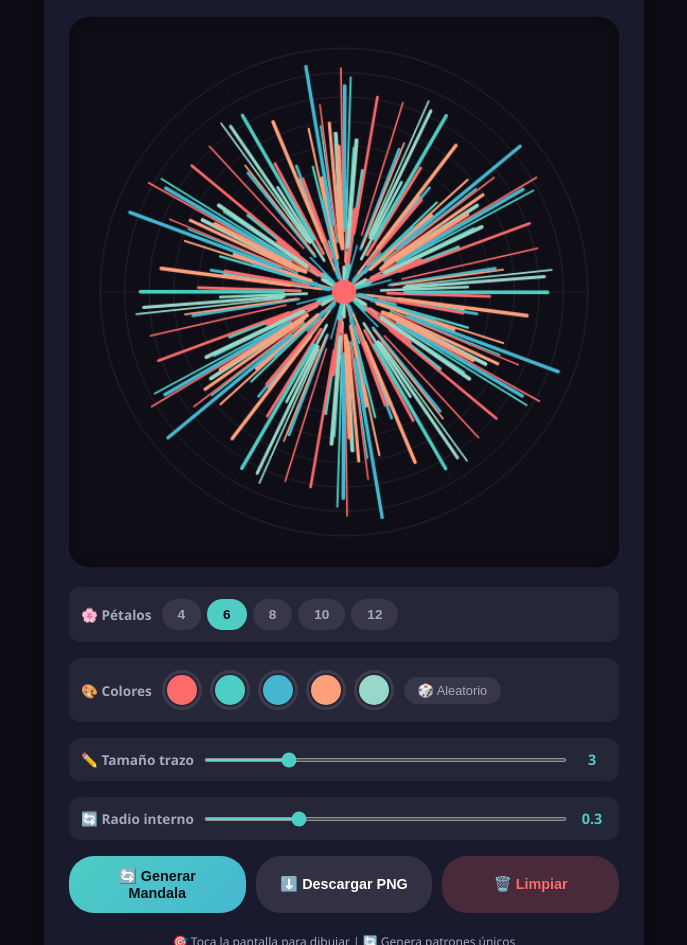
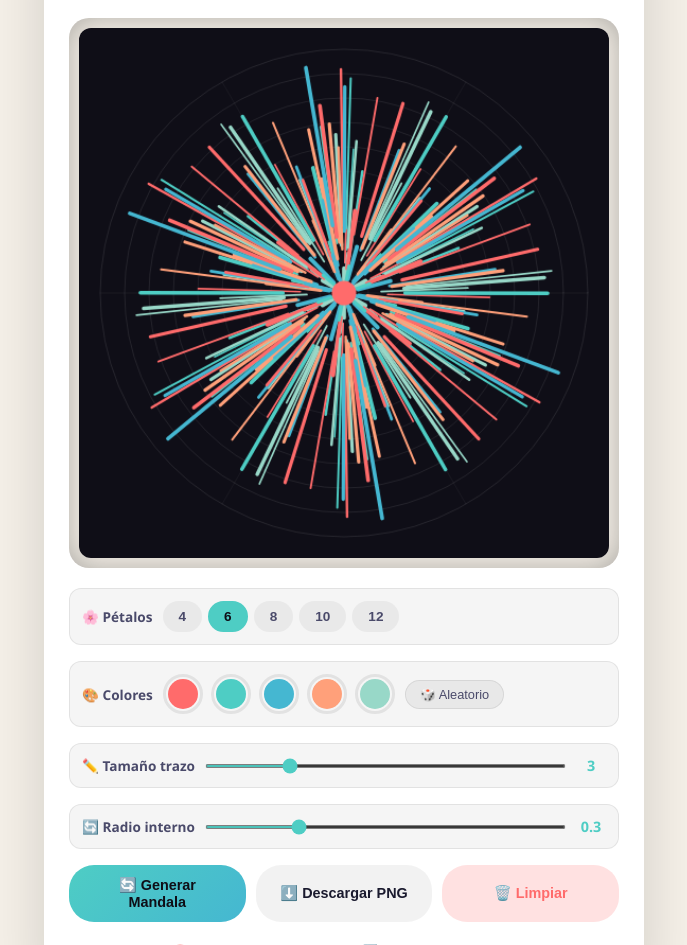
Before and after one commit to Alux9907/mandalas, a plain HTML site: page index.html in a window 1280 px wide. Shown: the part 114-1059 px from the top of the page, without its empty margins (296-983 px from the left). Drawn offline with Linux system fonts and the light colour scheme.

Commit message:
✨ Mejora 1: Modo oscuro/claro automático

```diff
--- a/index.html
+++ b/index.html
@@ -9,7 +9,10 @@
 <body>
     <div class="container">
         <header>
-            <h1>🎨 Mandalas</h1>
+            <div class="header-top">
+                <h1>🎨 Mandalas</h1>
+                <button id="themeToggle" class="theme-btn">🌙</button>
+            </div>
             <p class="subtitle">Dibuja mandalas simétricos relajantes</p>
         </header>
 
--- a/script.js
+++ b/script.js
@@ -354,6 +354,101 @@ clearBtn.addEventListener('click', () => {
 });
 
 // ============================================
+// MODO OSCURO/CLARO
+// ============================================
+
+// Detectar preferencia del sistema
+function detectSystemTheme() {
+    const prefersDark = window.matchMedia('(prefers-color-scheme: dark)');
+    const isDark = prefersDark.matches;
+    const themeBtn = document.getElementById('themeToggle');
+
+    if (isDark) {
+        document.body.classList.remove('light-theme');
+        themeBtn.textContent = '🌙';
+    } else {
+        document.body.classList.add('light-theme');
+        themeBtn.textContent = '☀️';
+    }
+}
+
+// Alternar tema
+function toggleTheme() {
+    const themeBtn = document.getElementById('themeToggle');
+    const isLight = document.body.classList.contains('light-theme');
+
+    if (isLight) {
+        document.body.classList.remove('light-theme');
+        themeBtn.textContent = '🌙';
+        localStorage.setItem('theme', 'dark');
+    } else {
+        document.body.classList.add('light-theme');
+        themeBtn.textContent = '☀️';
+        localStorage.setItem('theme', 'light');
+    }
+}
+
+// Cargar tema guardado
+function loadTheme() {
+    const savedTheme = localStorage.getItem('theme');
+    const themeBtn = document.getElementById('themeToggle');
+
+    if (savedTheme === 'light') {
+        document.body.classList.add('light-theme');
+        themeBtn.textContent = '☀️';
+    } else if (savedTheme === 'dark') {
+        document.body.classList.remove('light-theme');
+        themeBtn.textContent = '🌙';
+    } else {
+        // Si no hay tema guardado, usar el del sistema
+        detectSystemTheme();
+    }
+}
+
+// ============================================
+// EVENTOS DEL TEMA
+// ============================================
+
+document.getElementById('themeToggle').addEventListener('click', toggleTheme);
+
+// Escuchar cambios en el tema del sistema
+window.matchMedia('(prefers-color-scheme: dark)').addEventListener('change', () => {
+    if (!localStorage.getItem('theme')) {
+        detectSystemTheme();
+    }
+});
+
+// ============================================
+// AL INICIALIZAR
+// ============================================
+
+// Cargar tema después de init
+// Reemplaza el init actual con esto:
+
+// ============================================
+// INICIALIZAR (VERSIÓN FINAL)
+// ============================================
+
+function init() {
+    // Cargar tema
+    loadTheme();
+
+    // Dibujar mandala de fondo
+    drawBackgroundMandala();
+    generateRandomMandala();
+
+    console.log('🎨 Generador de Mandalas iniciado!');
+    console.log('🌙 Tema cargado:', localStorage.getItem('theme') || 'sistema');
+}
+
+// Eliminar las llamadas anteriores y usar esta
+// drawBackgroundMandala();
+// generateRandomMandala();
+
+init();
+
+
+// ============================================
 // INICIALIZAR
 // ============================================
 
--- a/style.css
+++ b/style.css
@@ -4,29 +4,65 @@
     box-sizing: border-box;
 }
 
+:root {
+    /* Tema oscuro (por defecto) */
+    --bg-primary: #0f0e17;
+    --bg-secondary: #1a1a2e;
+    --bg-card: rgba(255, 255, 255, 0.05);
+    --text-primary: #fffffe;
+    --text-secondary: #a7a9be;
+    --border-color: rgba(255, 255, 255, 0.1);
+    --canvas-bg: #0f0e17;
+    --shadow: rgba(0, 0, 0, 0.5);
+    --input-bg: rgba(255, 255, 255, 0.1);
+    --btn-hover: rgba(255, 255, 255, 0.15);
+}
+
+/* Tema claro */
+body.light-theme {
+    --bg-primary: #f5f0e8;
+    --bg-secondary: #ffffff;
+    --bg-card: rgba(0, 0, 0, 0.04);
+    --text-primary: #1a1a2e;
+    --text-secondary: #4a4a6a;
+    --border-color: rgba(0, 0, 0, 0.08);
+    --canvas-bg: #f5f0e8;
+    --shadow: rgba(0, 0, 0, 0.15);
+    --input-bg: rgba(0, 0, 0, 0.05);
+    --btn-hover: rgba(0, 0, 0, 0.08);
+}
+
 body {
     font-family: 'Segoe UI', Tahoma, Geneva, Verdana, sans-serif;
-    background: #0f0e17;
-    color: #fffffe;
+    background: var(--bg-primary);
+    color: var(--text-primary);
     min-height: 100vh;
     display: flex;
     justify-content: center;
     align-items: center;
     padding: 20px;
+    transition: background 0.4s ease, color 0.4s ease;
 }
 
 .container {
     max-width: 600px;
     width: 100%;
-    background: #1a1a2e;
+    background: var(--bg-secondary);
     border-radius: 30px;
     padding: 25px;
-    box-shadow: 0 20px 60px rgba(0, 0, 0, 0.5);
+    box-shadow: 0 20px 60px var(--shadow);
+    transition: background 0.4s ease, box-shadow 0.4s ease;
 }
 
 header {
     text-align: center;
     margin-bottom: 20px;
+}
+
+.header-top {
+    display: flex;
+    justify-content: space-between;
+    align-items: center;
 }
 
 header h1 {
@@ -37,19 +73,37 @@ header h1 {
     background-clip: text;
 }
 
+.theme-btn {
+    background: var(--bg-card);
+    border: 1px solid var(--border-color);
+    border-radius: 50%;
+    width: 44px;
+    height: 44px;
+    font-size: 1.3rem;
+    cursor: pointer;
+    transition: all 0.3s;
+    color: var(--text-primary);
+}
+
+.theme-btn:hover {
+    transform: scale(1.05);
+    background: var(--btn-hover);
+}
+
 .subtitle {
-    color: #a7a9be;
+    color: var(--text-secondary);
     font-size: 0.9rem;
     margin-top: 4px;
-    -webkit-text-fill-color: #a7a9be;
+    -webkit-text-fill-color: var(--text-secondary);
 }
 
 .canvas-wrapper {
-    background: #0f0e17;
+    background: var(--bg-primary);
     border-radius: 20px;
     padding: 10px;
     box-shadow: inset 0 0 30px rgba(0, 0, 0, 0.3);
     touch-action: none;
+    transition: background 0.4s ease;
 }
 
 #mandalaCanvas {
@@ -60,6 +114,7 @@ header h1 {
     border-radius: 12px;
     cursor: crosshair;
     touch-action: none;
+    background: var(--canvas-bg);
 }
 
 .controls {
@@ -75,15 +130,18 @@ header h1 {
     align-items: center;
     gap: 10px;
     padding: 12px;
-    background: rgba(255, 255, 255, 0.05);
+    background: var(--bg-card);
     border-radius: 12px;
+    border: 1px solid var(--border-color);
+    transition: background 0.4s ease, border 0.4s ease;
 }
 
 .control-group label {
     font-size: 0.85rem;
     font-weight: 600;
-    color: #a7a9be;
+    color: var(--text-secondary);
     min-width: 70px;
+    transition: color 0.4s ease;
 }
 
 .btn-group {
@@ -93,8 +151,8 @@ header h1 {
 }
 
 .btn-petal {
-    background: rgba(255, 255, 255, 0.08);
-    color: #a7a9be;
+    background: var(--input-bg);
+    color: var(--text-secondary);
     border: 2px solid transparent;
     padding: 6px 14px;
     border-radius: 20px;
@@ -102,10 +160,11 @@ header h1 {
     font-weight: 600;
     transition: all 0.3s;
     font-size: 0.85rem;
+    color: var(--text-secondary);
 }
 
 .btn-petal:hover {
-    background: rgba(255, 255, 255, 0.15);
+    background: var(--btn-hover);
 }
 
 .btn-petal.active {
@@ -124,11 +183,12 @@ header h1 {
 .color-picker-group input[type="color"] {
     width: 40px;
     height: 40px;
-    border: 3px solid rgba(255, 255, 255, 0.1);
+    border: 3px solid var(--border-color);
     border-radius: 50%;
     cursor: pointer;
     padding: 2px;
     background: transparent;
+    transition: border 0.4s ease;
 }
 
 .color-picker-group input[type="color"]::-webkit-color-swatch-wrapper {
@@ -141,9 +201,9 @@ header h1 {
 }
 
 .btn-small {
-    background: rgba(255, 255, 255, 0.08);
-    color: #a7a9be;
-    border: none;
+    background: var(--input-bg);
+    color: var(--text-secondary);
+    border: 1px solid var(--border-color);
     padding: 6px 14px;
     border-radius: 20px;
     cursor: pointer;
@@ -152,7 +212,7 @@ header h1 {
 }
 
 .btn-small:hover {
-    background: rgba(255, 255, 255, 0.15);
+    background: var(--btn-hover);
 }
 
 input[type="range"] {
@@ -165,7 +225,7 @@ input[type="range"] {
 
 input[type="range"]::-webkit-slider-runnable-track {
     height: 4px;
-    background: rgba(255, 255, 255, 0.1);
+    background: var(--input-bg);
     border-radius: 2px;
 }
 
@@ -182,7 +242,7 @@ input[type="range"]::-webkit-slider-thumb {
 
 input[type="range"]::-moz-range-track {
     height: 4px;
-    background: rgba(255, 255, 255, 0.1);
+    background: var(--input-bg);
     border-radius: 2px;
     border: none;
 }
@@ -238,12 +298,13 @@ input[type="range"]::-moz-range-thumb {
 }
 
 .btn-secondary {
-    background: rgba(255, 255, 255, 0.1);
-    color: #fffffe;
+    background: var(--input-bg);
+    color: var(--text-primary);
+    border: 1px solid var(--border-color);
 }
 
 .btn-secondary:hover {
-    background: rgba(255, 255, 255, 0.2);
+    background: var(--btn-hover);
 }
 
 .btn-danger {
@@ -258,8 +319,9 @@ input[type="range"]::-moz-range-thumb {
 footer {
     text-align: center;
     margin-top: 20px;
-    color: #a7a9be;
+    color: var(--text-secondary);
     font-size: 0.75rem;
+    transition: color 0.4s ease;
 }
 
 /* ===== RESPONSIVE ===== */
@@ -270,6 +332,17 @@ footer {
 
     header h1 {
         font-size: 1.5rem;
+    }
+
+    .header-top {
+        flex-wrap: wrap;
+        gap: 10px;
+    }
+
+    .theme-btn {
+        width: 38px;
+        height: 38px;
+        font-size: 1.1rem;
     }
 
     .control-group {
```
